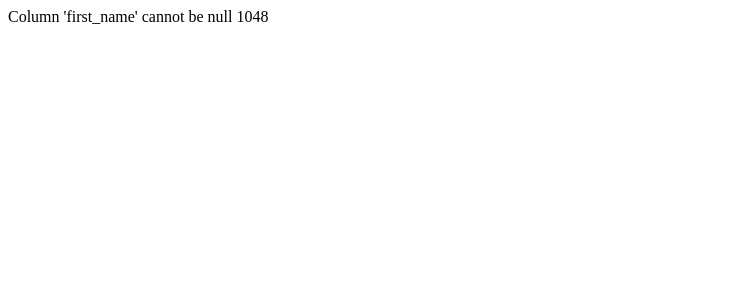
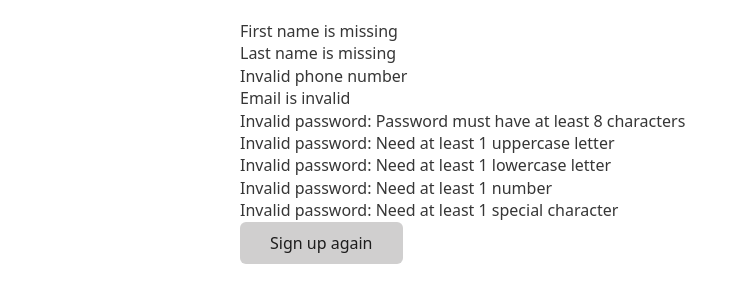
Before and after one commit to nathrexx/G5_magicsurvey, a PHP site: page /process-signup.php in a window 1280 px wide. Shown: the top 303 px of the page, without its empty margins (0-740 px from the left). Run offline with PHP 8.4, Linux system fonts and the light colour scheme; data that the repository does not hold is empty; some libraries are stand-ins or nearby versions.

Commit message:
Add files via upload

```diff
--- a/database.php
+++ b/database.php
@@ -1,5 +1,6 @@
 <?php
 
+//Change $local to "localhost" if not working
 $host = "localhost";
 $dbname = "survey";
 $username = "root";
--- a/process-signup.php
+++ b/process-signup.php
@@ -1,35 +1,138 @@
 <?php
-
-$password_hash = password_hash($_POST["password"], PASSWORD_DEFAULT);
+$password_invalid = false;
+$phoneNum_invalid = false;
+$email_invalid_or_taken = false;
+$first_name_empty = false;
+$last_name_empty = false;
+$uppercase_counter = 0;
+$lowercase_counter = 0;
+$number_counter = 0;
+$special_character_counter = 0;
 
 $mysqli = require __DIR__ . "/database.php";
 
-$sql = "INSERT INTO users (first_name, last_name, email, phone_number, password_hash)
-        VALUES (?, ?, ?, ?, ?)";
+// Retrieve user input data
+$first_name = $_POST['first_name'];
+$last_name = $_POST['last_name'];
+$email = $_POST['email'];
+$phone_number = $_POST['phone_number'];
+$password = $_POST["password"];
 
-$stmt = $mysqli->stmt_init();
+// Sanitize and validate input data
+$first_name = mysqli_real_escape_string($mysqli, $first_name);
+$last_name = mysqli_real_escape_string($mysqli, $last_name);
+$email = mysqli_real_escape_string($mysqli, $email);
+$phone_number = mysqli_real_escape_string($mysqli, $phone_number);
 
-if ( ! $stmt->prepare($sql)) {
-    die("SQL error: " . $mysqli->error);
+// check if user enter first name
+if (strlen($first_name) == 0) {
+    $first_name_empty = true;
+    echo "First name is missing<br>";
 }
 
-$stmt->bind_param("sssss",
-                  $_POST["first_name"],
-                  $_POST["last_name"],
-                  $_POST["email"],
-                  $_POST["phone_number"],
-                  $password_hash);
+// check if user enter last name
+if (strlen($last_name) == 0) {
+    $last_name_empty = true;
+    echo "Last name is missing<br>";
+}
 
-if ($stmt->execute()) {
+// check if phone number is valid or not
+if (strlen($phone_number) < 10) {
+    $phoneNum_invalid = true;
+    echo "Invalid phone number<br>";
+}
+
+// check if email is valid
+$trimmed_email = trim($email);
+if (!filter_var($trimmed_email, FILTER_VALIDATE_EMAIL)) {
+    $email_invalid_or_taken = true;
+    echo "Email is invalid<br>";
+}
+
+// check if email is already taken
+$sql = sprintf("SELECT * FROM users WHERE email = '%s'", $mysqli->real_escape_string($_POST["email"]));
+$result = $mysqli->query($sql);
+$user = $result->fetch_assoc();
+if (is_array($user)) {
+    $email_invalid_or_taken = true;
+    echo "Email is already taken<br>";
+}
+
+// check if password is less than 8 characters, if so prompt the user to enter again
+if (strlen($password) < 8) {
+    $password_invalid = true;
+    echo "Invalid password: Password must have at least 8 characters<br>";
+}
+
+for ($i = 0; $i < strlen($password); ++$i) {
+    if (ctype_lower($password[$i])) {
+        ++$lowercase_counter;
+    }
+    if (ctype_upper($password[$i])) {
+        ++$uppercase_counter;
+    }
+    if (preg_match('/\d/', $password[$i])) {
+        ++$number_counter;
+    }
+    if (ctype_punct($password[$i])) {
+        ++$special_character_counter;
+    }
+}
+
+// check if the password the user signed up follow all the requirements
+if ($uppercase_counter == 0) {
+    echo "Invalid password: Need at least 1 uppercase letter<br>";
+    $password_invalid = true;
+}
+if ($lowercase_counter == 0) {
+    echo "Invalid password: Need at least 1 lowercase letter<br>";
+    $password_invalid = true;
+}
+if ($number_counter == 0) {
+    echo "Invalid password: Need at least 1 number<br>";
+    $password_invalid = true;
+}
+if ($special_character_counter == 0) {
+    echo "Invalid password: Need at least 1 special character<br>";
+    $password_invalid = true;
+}
+
+if ($password_invalid == false and $phoneNum_invalid == false and $email_invalid_or_taken == False
+    and $last_name_empty == False and $first_name_empty == False) {
+
+    $password_hash = password_hash($_POST['password'], PASSWORD_DEFAULT);
+
+    // Construct an SQL query
+    $sql = "INSERT INTO users (first_name, last_name, email, phone_number, password_hash)
+            VALUES ('$first_name', '$last_name', '$email', '$phone_number', '$password_hash')";
+
+    // Construct an SQL query
+    if (mysqli_query($mysqli, $sql)) {
+        echo "Data inserted successfully";
+    } else {
+        echo "Error: " . mysqli_error($mysqli);
+    }
 
     header("Location: homepage.html");
-    exit;
 
-} else {
+    // Close the database connection
+    $mysqli->close();
+}
+?>
 
-    if ($mysqli->errno === 1062) {
-        die("email already taken");
-    } else {
-        die($mysqli->error . " " . $mysqli->errno);
-    }
-}
+<!DOCTYPE html>
+<html>
+<head>
+    <title>message</title>
+    <meta charset="UTF-8">
+    <link rel="stylesheet" href="https://cdn.jsdelivr.net/npm/water.css@2/out/water.css">
+    <script src="https://unpkg.com/just-validate@latest/dist/just-validate.production.min.js" defer></script>
+    <script src="/js/validation.js" defer></script>
+</head>
+<body>
+    <form action="signup.html" method="post" id="message" novalidate>
+        <button>Sign up again</button>
+    </form>
+
+</body>
+</html>
```
Also changed, not shown: create-question.html (added, +35 -0 lines), create-survey.html (added, +43 -0 lines), homepage.html (+11 -3 lines), insert-question.php (added, +28 -0 lines), insert-survey.php (added, +39 -0 lines), login.php (+8 -2 lines), signup.html (+6 -14 lines).
